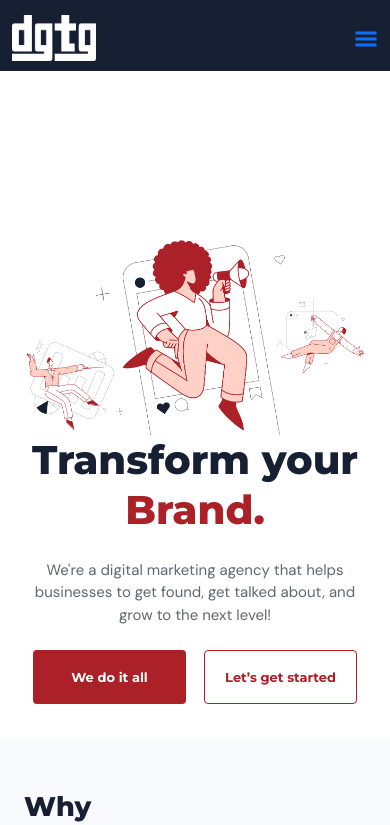
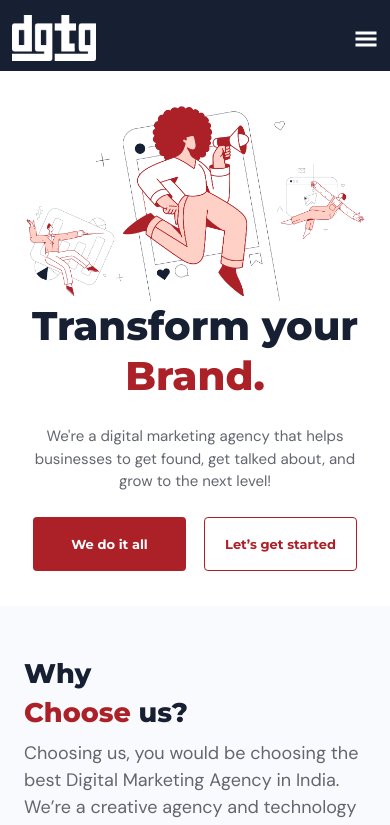
Before and after one commit to mailtoravi437/dgtg, a React (Create React App) app: page / in a window 390 px wide. Shown: the top 825 px of the page. Built offline with nearby package versions, Linux system fonts and the light colour scheme; no server answers.

Commit message:
services page made responsive.

```diff
--- a/src/MyComponents/Home.js
+++ b/src/MyComponents/Home.js
@@ -20,7 +20,7 @@ export default function Home() {
     <>
       <Header />
       <div>
-        <section style={{ marginTop: '20vh' }}>
+        <section className='home-header'>
           <div className="container mb-15">
             <div className="row">
               <div className="col-sm-12 col-md-6 col-lg-6 order-md-1 order-2">
--- a/src/MyComponents/Services.js
+++ b/src/MyComponents/Services.js
@@ -97,12 +97,12 @@ export default function Services() {
     <div className="container p-5">
       <div className="row">
         <div className="col-sm-12 col-md-6 col-lg-6">
-          <div className="letsgo d-flex">
+          <div className="letsgo d-flex align-items-center">
             <img src="images/services/letsgo.png" height="80vh" width="80vh" />
-            <h2>Let's get started working together.</h2>
+            <h2 >Let's get started working together.</h2>
           </div>
         </div>
-        <div className="col-sm-12 col-md-6 col-lg-6 d-flex justify-content-end align-items-center">
+        <div className="col-sm-12 col-md-6 col-lg-6 d-flex justify-content-md-end justify-content-center align-items-center">
           <div className="contactus">
           <Link to="/contactus" ><h4 style={{ background: '#AC2027', color: '#FFFFFF' }}>Contact us<i className="fal fa-long-arrow-right" style={{color: '#AC2027'}} /></h4></Link>
           </div>
--- a/src/Styles/global.css
+++ b/src/Styles/global.css
@@ -146,6 +146,9 @@ header ul li a:nth-child(8)
     align-items: center;
 }
 
+.home-header{
+    margin-top: 20vh;
+}
 
 .home1 p,
 .home6 p,
@@ -276,6 +279,10 @@ header ul li a:nth-child(8)
 .hamberger-menu
 {
     display: none;
+}
+
+.hamberger-menu a{
+    color: #fff;
 }
 
 .box-details h3
@@ -879,17 +886,18 @@ footer{
 
     .menu-mobile-view
     {
-        top: 75px;
-        left: 14px;
-        padding-left: 14px;
+        top: 70px;
+        left: -14px;
         display: block;
-        position: absolute;
+        position: fixed;
         padding: 50px 0px;
-        width: 100%;
+        width: 100vw;
+        height: 100vh;
         background: #ffffff;
         transition: 0.5s;
         z-index: 999;
         border-top: 1px solid rgba(0,0,0,0.2);
+        padding-left: 24px;
     }
 
     header ul li
@@ -937,7 +945,9 @@ footer{
         padding: 16px 2px;
         width: 45%;
     }
-
+    .home-header{
+        margin-top: 35px;
+    }
     /* .head-img,
     .home2 p, .home3 p, .home6 p, .latest-post p, .post-deatails p
     {
```
